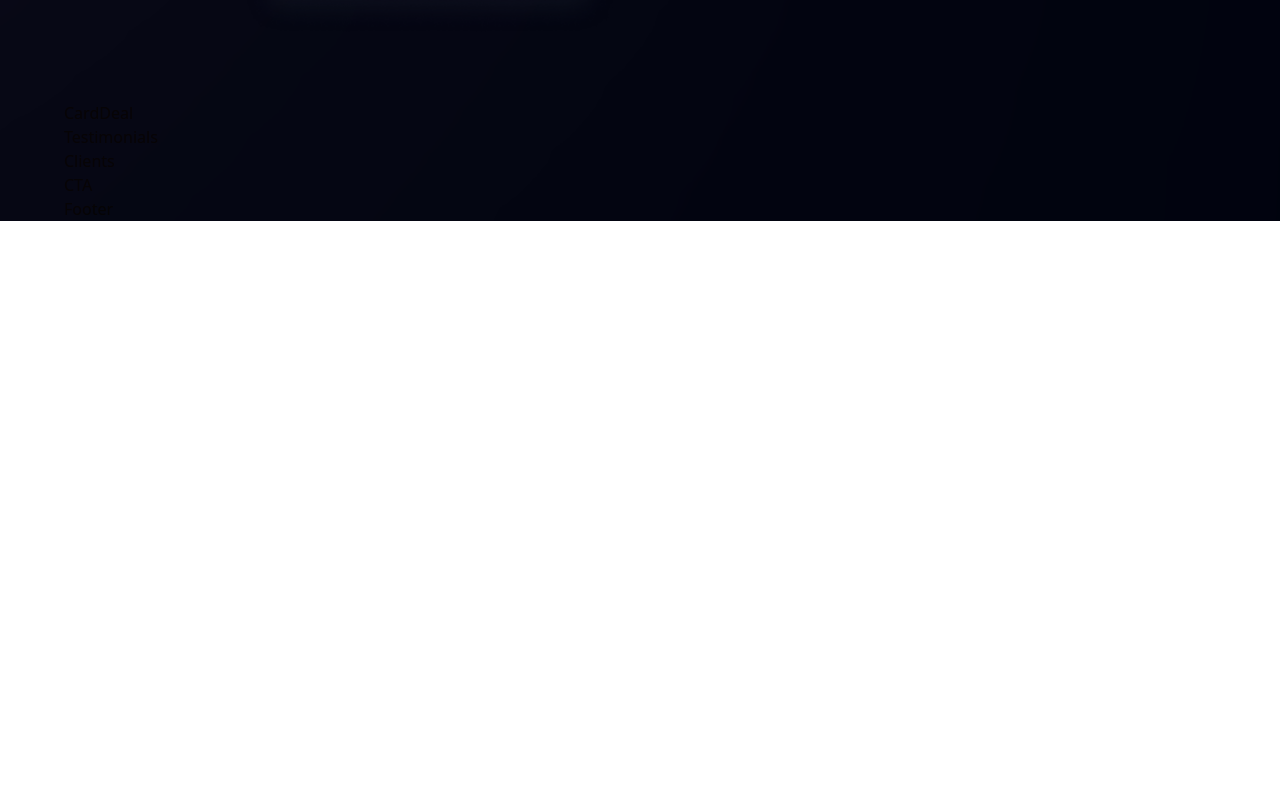
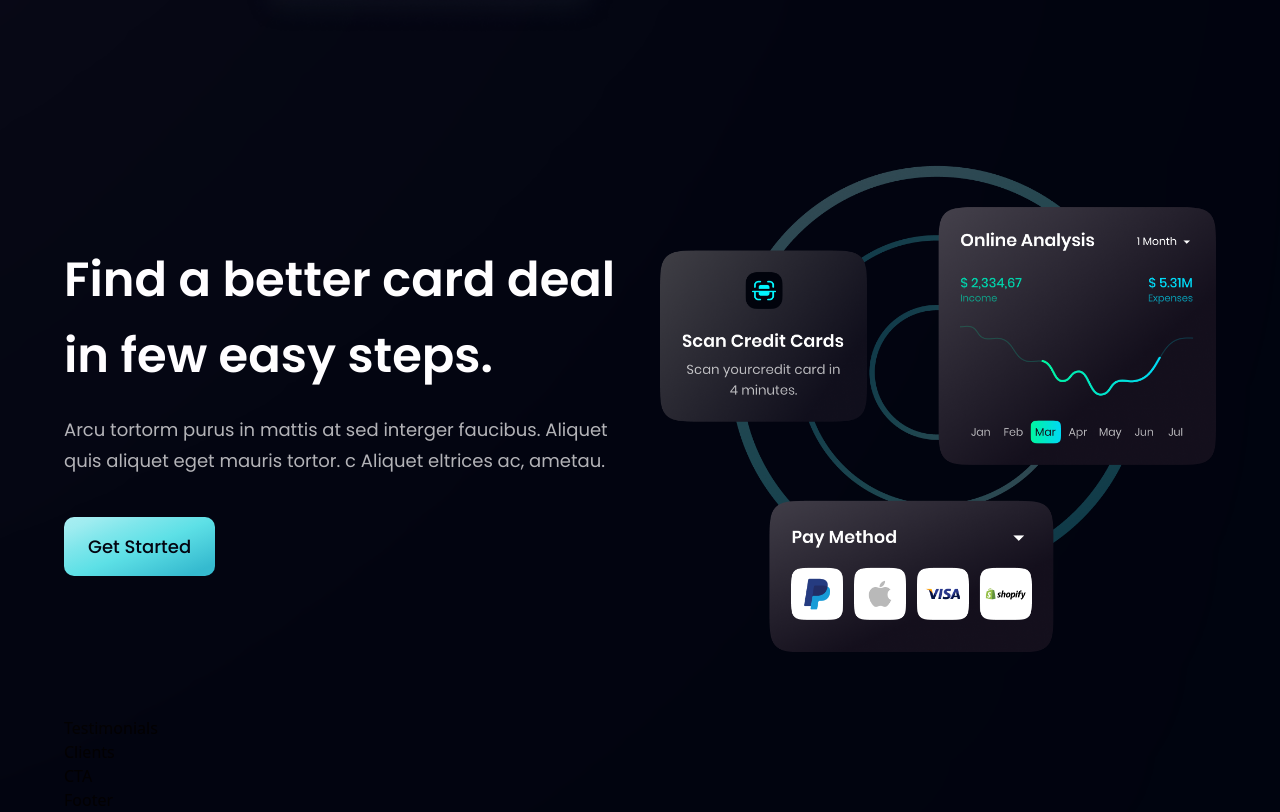
Before and after one commit to Anasxon7/Bank-website, a React (Vite) app: page / in a window 1280 px wide. Shown: the part 2097-2909 px from the top of the page. Before the commit the page ends 2318 px from the top, so only its background shows below. Built offline with nearby package versions, Linux system fonts and the light colour scheme.

Commit message:
cardDeal

```diff
--- a/src/components/Button.jsx
+++ b/src/components/Button.jsx
@@ -4,7 +4,7 @@
   return (
     <button type='button' className={`py-4 px-6 bg-blue-gradient
      font-poppins font-medium text-[18px] text-primary
-     outline-none ${styles}`}>Get Started</button>
+     outline-none ${styles} rounded-[10px]`}>Get Started</button>
   )
 }
 
--- a/src/components/CardDeal.jsx
+++ b/src/components/CardDeal.jsx
@@ -1,8 +1,27 @@
-import React from 'react'
+import { card } from '../assets'
+import styles, { layout } from '../style'
+import Button from './Button'
 
 const CardDeal = () => {
   return (
-    <div>CardDeal</div>
+    <section className={layout.section}>
+      <div className={layout.sectionInfo}>
+        <h2 className={styles.heading2}>Find a better card deal
+        <br  className='sm:block hidden'/> in few easy steps.</h2>
+        <p className={`${styles.paragraph} , max-w[470px] mt-5`}>
+          Arcu tortorm purus in mattis at sed interger faucibus.
+          Aliquet quis aliquet eget mauris tortor. c Aliquet eltrices
+          ac, ametau.</p>
+
+      <Button styles='mt-10' />
+
+      </div>
+
+      <div className={layout.sectionImg}>
+        <img src={card} alt="card" className='w-[100%] h-[100%]' />
+      </div>
+
+    </section>
   )
 }
 
```
